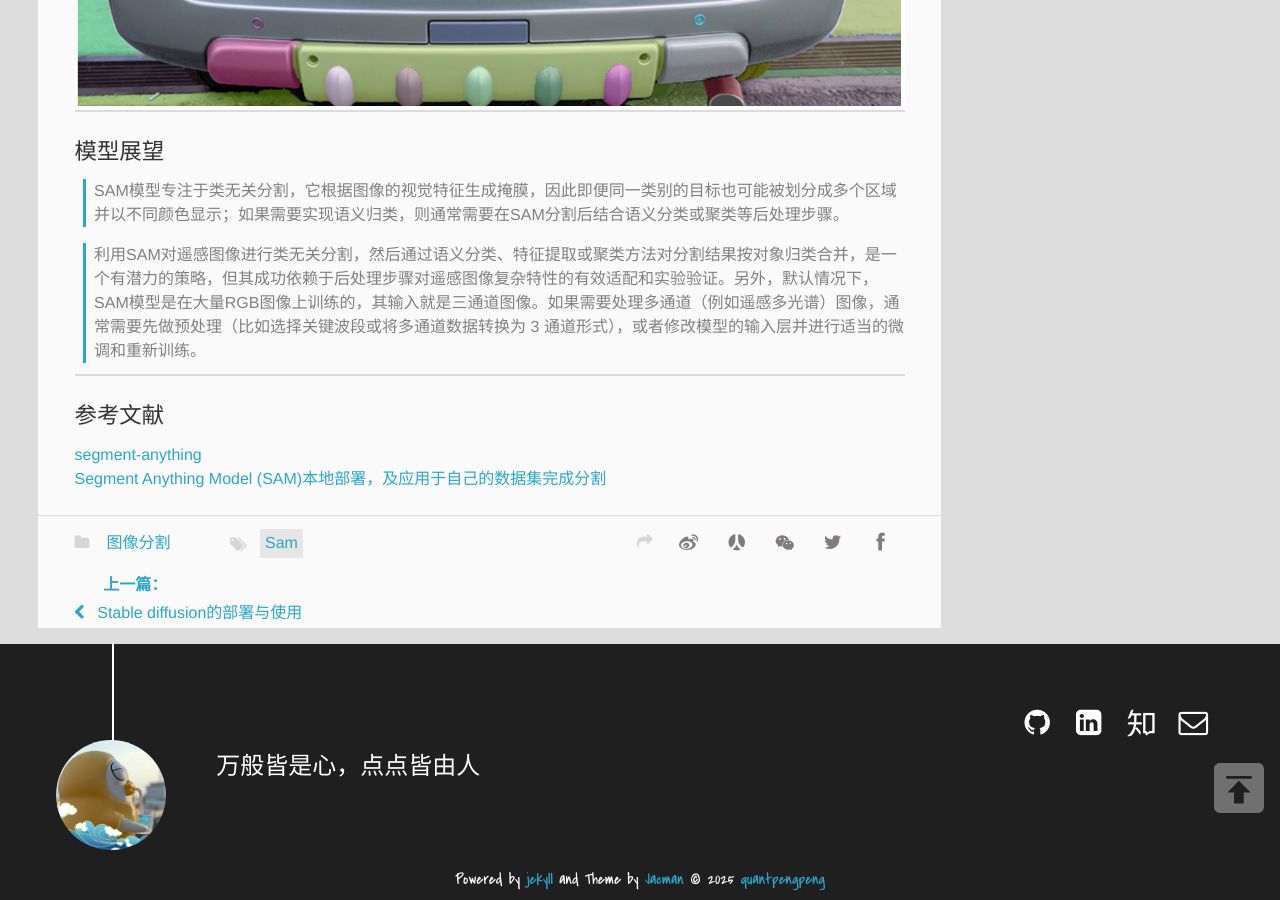
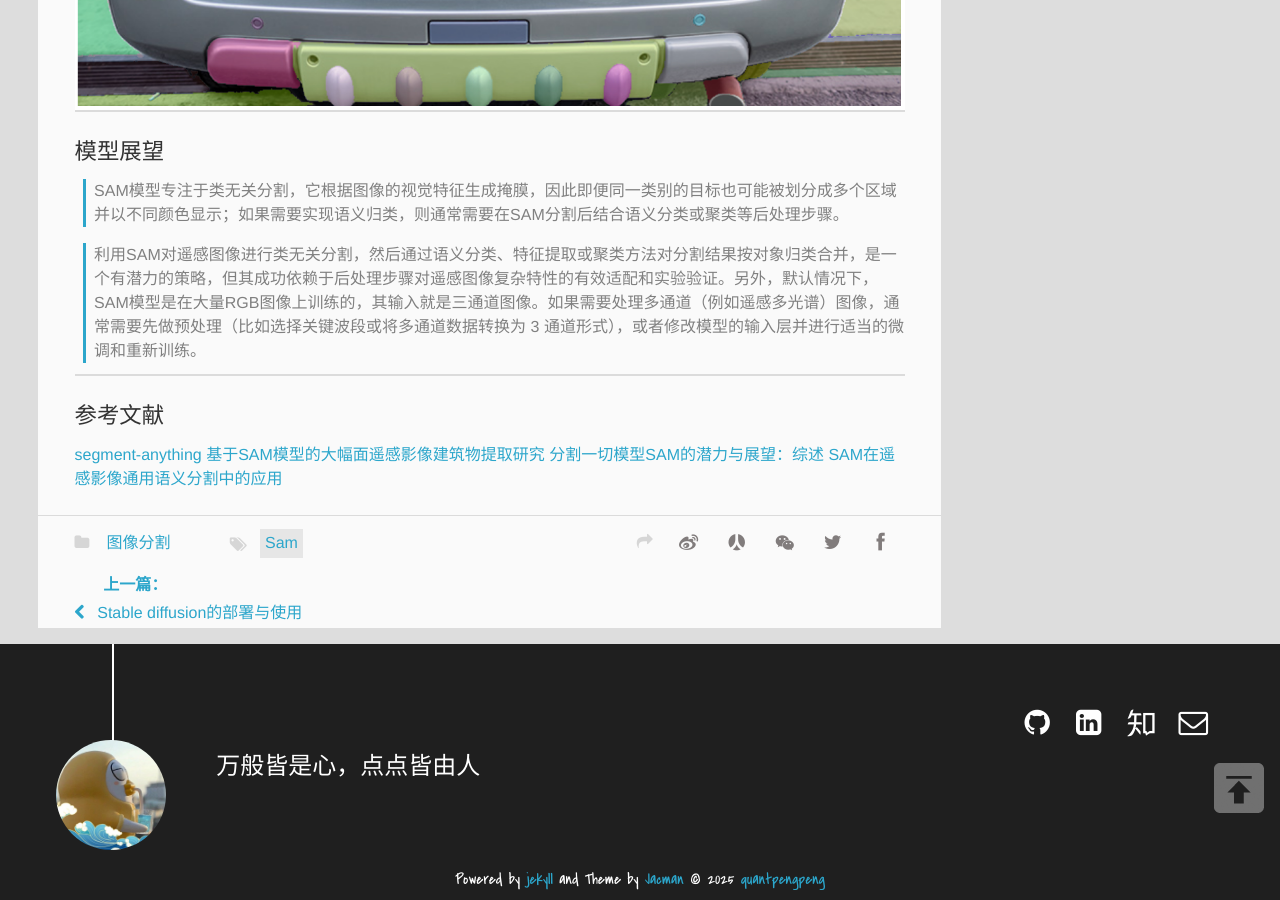
Before and after one commit to QuantPengPeng/quantpengpeng.github.io, a Jekyll site: the page built from _posts/2025-05-07-Sam.md, in a window 1280 px wide and 900 px high, scrolled down 3946 px. Built offline with Jekyll 4.4.1, drawn with Linux system fonts in a browser that asks for light colours.

Commit message:
2025-05-08：提交代码

```diff
--- a/_posts/2025-05-07-Sam.md
+++ b/_posts/2025-05-07-Sam.md
@@ -120,4 +120,6 @@ plt.show()
 
 ### 参考文献
 [segment-anything](https://github.com/facebookresearch/segment-anything?tab=readme-ov-file#model-checkpoints)
-[Segment Anything Model (SAM)本地部署，及应用于自己的数据集完成分割](https://blog.csdn.net/MayYou_SSS/article/details/132719786)
+[基于SAM模型的大幅面遥感影像建筑物提取研究]()
+[分割一切模型SAM的潜力与展望：综述]()
+[SAM在遥感影像通用语义分割中的应用]()
```
Also changed, not shown: other parts of _posts/2025-05-07-Sam.md (+3 -3 lines).
